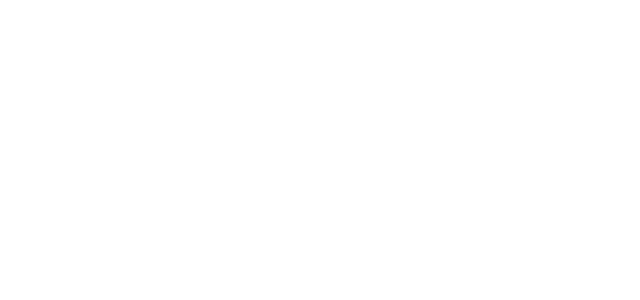
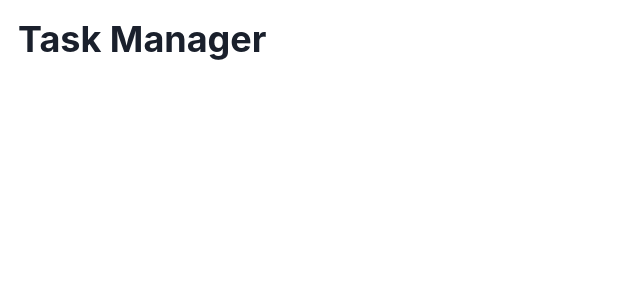
Before and after one commit to facundocarballo/task-manager-go, a Next.js app in the folder web/task-manager/: page / in a window 1280 px wide. Shown: the top 300 px of the page, without its empty margins (0-640 px from the left). Built offline with nearby package versions, Linux system fonts and the light colour scheme.

Commit message:
nav bar component

```diff
--- a/web/task-manager/pages/index.tsx
+++ b/web/task-manager/pages/index.tsx
@@ -1,7 +1,7 @@
-import Head from 'next/head'
-import Image from 'next/image'
-import { Inter } from 'next/font/google'
-import { HStack, VStack } from '@chakra-ui/react'
+import Head from 'next/head';
+import Image from 'next/image';
+import { Inter } from 'next/font/google';
+import { NavBar } from '@/src/components/NavBar';
 
 const inter = Inter({ subsets: ['latin'] })
 
@@ -14,11 +14,7 @@
         <meta name="viewport" content="width=device-width, initial-scale=1" />
         <link rel="icon" href="/favicon.ico" />
       </Head>
-      <VStack w="full">
-        <HStack w="full">
-
-        </HStack>
-      </VStack>
+      <NavBar />
     </>
   )
 }
--- /dev/null
+++ b/web/task-manager/src/components/NavBar.tsx
@@ -0,0 +1,20 @@
+import React from "react";
+import { HStack, VStack, Box, Spacer, Heading } from "@chakra-ui/react";
+
+export const NavBar = () => {
+    // Attributes
+    // Context
+    // Methods
+    // Component
+    return (
+        <>
+            <VStack w="full">
+                <Box h='10px' />
+                <HStack w="full">
+                    <Box w='10px' />
+                    <Heading>Task Manager</Heading>
+                </HStack>
+            </VStack>
+        </>
+    );
+};
```
